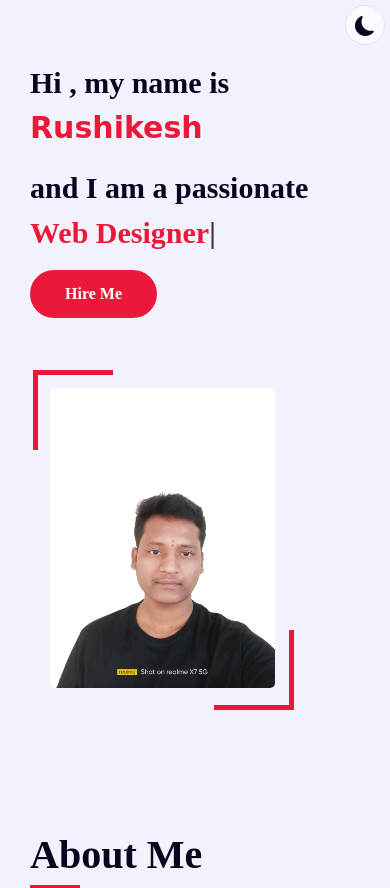
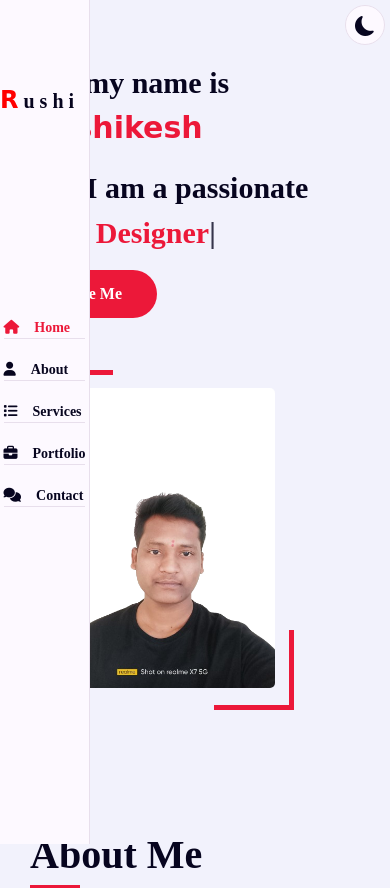
Before and after one commit to rushikeshjogadand/Portfolio-Rushi, a plain HTML site: page index.html in a window 390 px wide. Shown: the top 888 px of the page. Drawn offline with nearby package versions, Linux system fonts and the light colour scheme; a web font is replaced by a local one.

Commit message:
Update style.css

```diff
--- a/css/style.css
+++ b/css/style.css
@@ -487,9 +487,6 @@ h3.my-profession{
     text-align: justify;
     color: var(--text-black-700);
 }
-.em{
-    padding: 0px;
-}
 .service .container{
     padding-bottom: 40px;
 }
@@ -694,6 +691,57 @@ textarea.form-control{
     .aside{
         left: -270px;
     }
+    .aside{
+        display: flex;
+        justify-content: center;
+        align-items: center;
+        width: 90px;
+        background: var(--bg-black-100);
+        position: fixed;
+        left: 0;
+        height: 100%;
+        top: 0;
+        padding: 2px;
+        z-index: 1;
+        border-right: 1px solid var(--bg-black-50);
+    }
+    .aside .logo{
+        position: absolute;
+        top: 30px;
+        font-size: 30px;
+        text-transform: capitalize;
+    }
+    .aside .logo a{
+        font-size: 20px;
+    }
+    .aside .logo a span{
+        font-size: 24px;
+        color: red;
+    }
+    .aside .logo a::before{
+        border: none;
+
+    }
+    .aside .logo a::after{
+      border: none;
+    }
+    .aside .nav{
+        margin-top: 0px;
+    }
+    .aside .nav li{
+        margin-bottom: 20px;
+    }
+    .aside .nav li a{
+        font-size: 14px;
+        padding: 0px;
+    }
+
+
+
+
+
+
+
     .main-content{
         padding-left: 0px;
     }
@@ -740,6 +788,9 @@ textarea.form-control{
         left: -2px;
         top: -18px;
     }
+    .em{
+        padding: 0px;
+    }
 
 }
 
@@ -755,4 +806,7 @@ textarea.form-control{
         flex:  0 0 100%;
         max-width: 100%;
     }
+    .em{
+        padding: 0px;
+    }
 }
```
